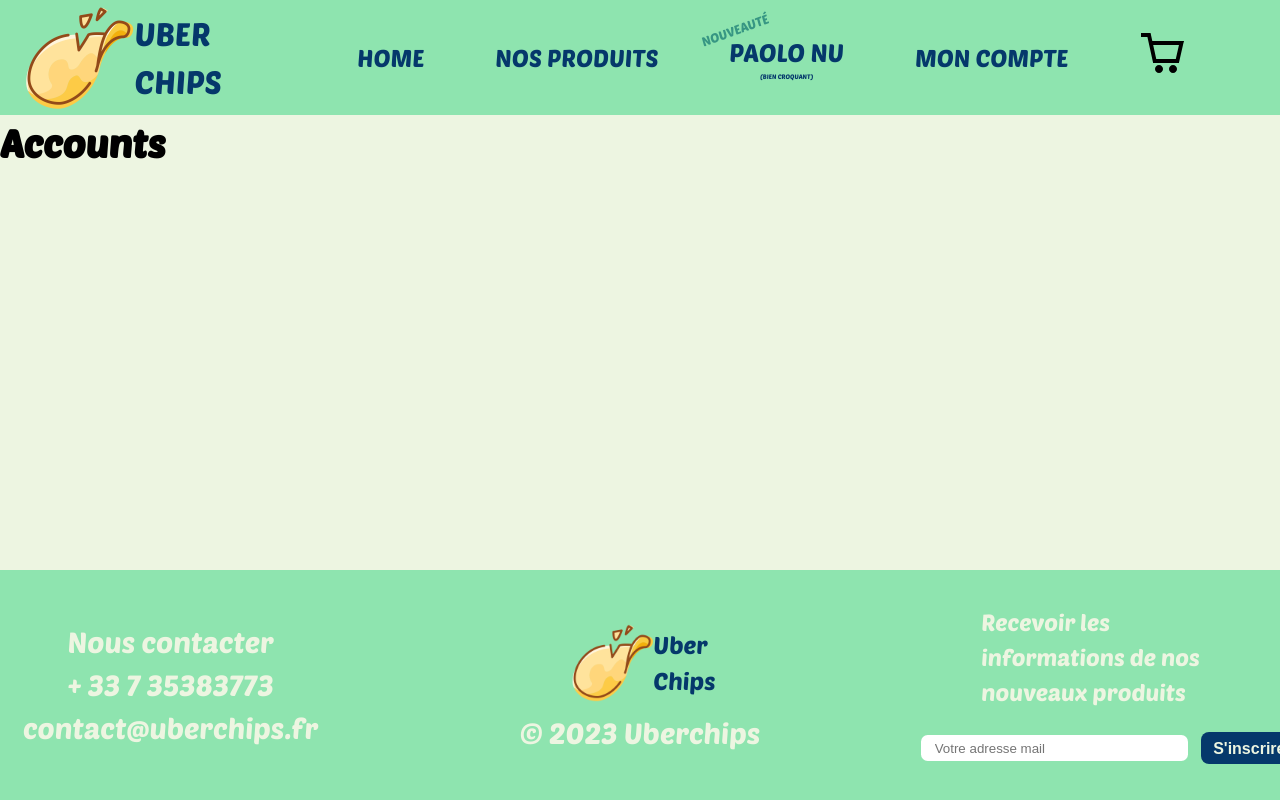
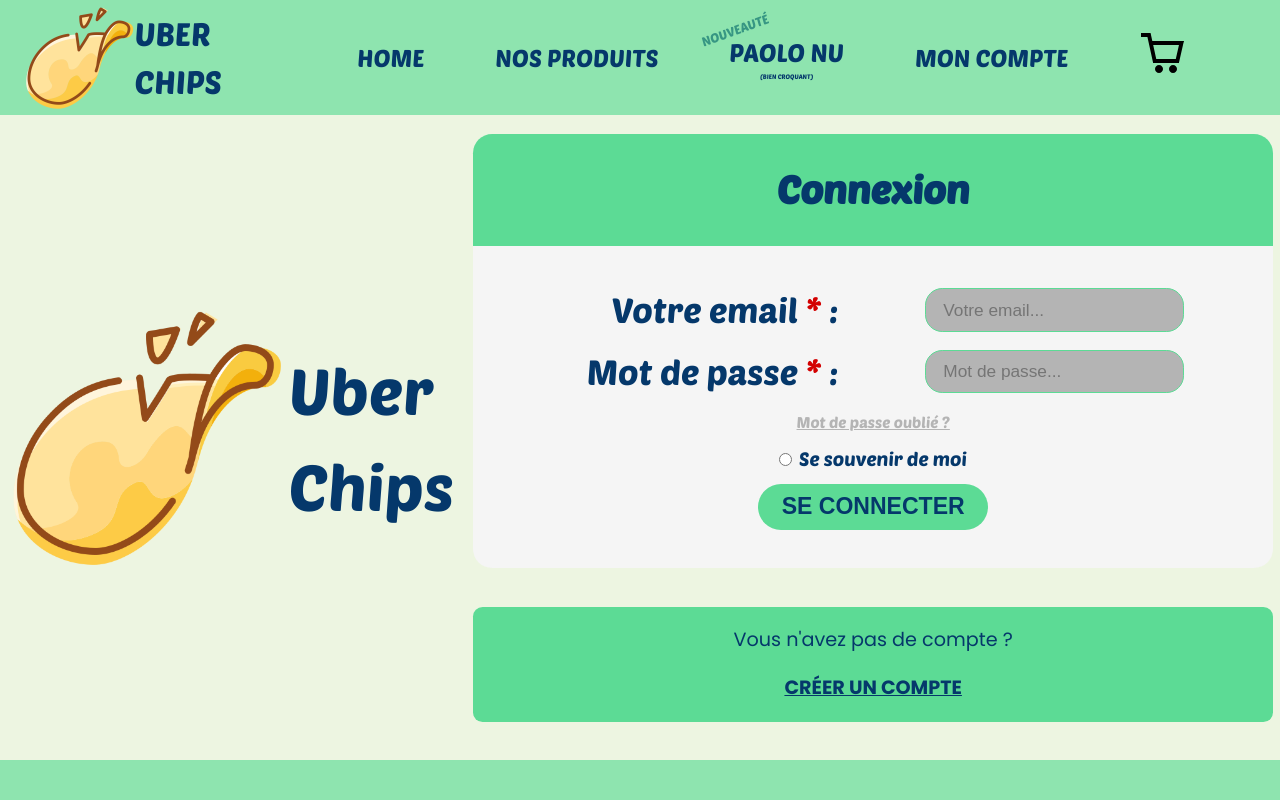
Before and after one commit to LoicDelplace/UberChips, a Vue app: page /accounts in a window 1280 px wide. Shown: the top 800 px of the page. Built offline with nearby package versions, Linux system fonts and the light colour scheme.

Commit message:
⚙ Connection view done

```diff
--- a/src/views/AccountsView.vue
+++ b/src/views/AccountsView.vue
@@ -1,14 +1,214 @@
-
 <template>
     <main>
-        <h1>Accounts</h1>
+      <div class="leftSide">
+        <div class="logoContainerAccount">
+          <img src="@/assets/images/Chips.png" alt="Logo Uberchips" class="logoImgAccount" />
+          <div class="logoTitleContainerAccount">
+            <span class="logoTitleAccount">Uber</span>
+            <span class="logoTitleAccount">Chips</span>
+          </div>
+        </div>
+      </div>
+      <div class="rightSide" v-if="!isConnected">
+        <div class="authContainer">
+          <div class="topContainer">
+            <h1>Connexion</h1>
+          </div>
+          <div class="content">
+            <form class="authForm">
+              <div class="mailContainer">
+                <label for="email">Votre email <span class="requiredStar">*</span> :</label>
+                <input type="email" id="email" placeholder="Votre email..." />
+              </div>
+              <div class="passwordContainer">
+                <label for="password">Mot de passe <span class="requiredStar">*</span> : </label>
+                <input type="password" id="password" placeholder="Mot de passe..." />
+              </div>
+              <p class="forgotPassword">
+                <router-link to="resetPassword">Mot de passe oublié ?</router-link>
+              </p>
+              <div class="rememberMe">
+                <input type="radio" name="rememberMe" id="rememberMe" />
+                <p>Se souvenir de moi</p>
+              </div>
+              <input type="button" value="Se connecter" />
+            </form>
+          </div>
+        </div>
+        <div class="registerLinkContainer">
+          <p>Vous n'avez pas de compte ?</p>
+          <router-link to="register">Créer un compte</router-link>
+        </div>
+      </div>
+      <!-- !isConnected -->
     </main>
-</template>
+  </template>
 
-<script setup>
+  <script setup>
+  import { ref } from 'vue'
+  import { RouterLink } from 'vue-router'
 
-</script>
+  const isConnected = ref(false)
+  </script>
 
-<style>
+  <style scoped lang="scss">
+  main {
+    display: flex;
+    justify-content: center;
+    align-items: center;
+    background-color: #edf5e1;
 
-</style>
+    .rightSide {
+      width: 100%;
+      height: 100%;
+      float: right;
+    }
+
+    .leftSide {
+      width: 100%;
+      display: flex;
+      justify-content: center;
+      align-items: center;
+      float: left;
+      // background-color: purple;
+
+      .logoContainerAccount {
+        display: flex;
+        align-items: center;
+        // background-color: red;
+        color: #05386b;
+        font-size: 2rem;
+        .logoImgAccount {
+          width: 10em;
+          height: 10em;
+        }
+        .logoTitleContainerAccount {
+          display: flex;
+          flex-direction: column;
+          justify-content: center;
+          font-size: 2em;
+          margin-left: -0.3em;
+        }
+      }
+    }
+  }
+
+  .authContainer {
+    display: flex;
+    flex-direction: column;
+    align-items: center;
+    width: 50rem;
+    margin: 0 1em;
+    border-radius: 1em;
+    margin-top: 1em;
+    margin-bottom: 1em;
+    .topContainer {
+      border: none;
+      border-radius: 1em 1em 0 0;
+      margin: 0;
+      width: 100%;
+      text-align: center;
+      background-color: #5cdb95;
+      h1 {
+        color: #05386b;
+        font-size: 2em;
+        padding: 0.7em;
+      }
+    }
+    .content {
+      border: none;
+      border-radius: 0 0 1em 1em;
+      margin: 0;
+      width: 100%;
+      text-align: center;
+      background-color: #f5f5f5;
+      color: #05386b;
+      padding: 2em;
+      .authForm {
+        .mailContainer,
+        .passwordContainer {
+          width: 18em;
+          font-size: 1.8em;
+          display: flex;
+          justify-content: space-between;
+          align-items: center;
+          label {
+            width: 8em;
+            text-align: right;
+          }
+          input[type='email'],
+          input[type='password'] {
+            font-size: 0.5em;
+            width: 15em;
+            height: 2.5em;
+            border-radius: 1em;
+            border: 1px solid #5cdb95;
+            background-color: #b4b4b4;
+            padding-left: 1em;
+            text-align: left;
+          }
+        }
+        display: flex;
+        flex-direction: column;
+        align-items: center;
+        justify-content: center;
+        gap: 0.5em;
+        .rememberMe {
+          display: flex;
+          align-items: center;
+          justify-content: center;
+          input[type='radio'] {
+            margin-right: 0.5em;
+          }
+        }
+        .forgotPassword {
+          color: #05386b;
+          cursor: pointer;
+          a {
+            color: #b4b4b4;
+            text-decoration: underline;
+            font-size: 0.8em;
+          }
+        }
+        input[type='button'] {
+          width: 10em;
+          height: 2em;
+          border-radius: 1em;
+          border: none;
+          background-color: #5cdb95;
+          color: #05386b;
+          font-size: 1.2em;
+          text-transform: uppercase;
+          font-weight: 800;
+          text-align: center;
+          cursor: pointer;
+        }
+
+        .requiredStar {
+          color: rgb(211, 0, 0);
+        }
+      }
+    }
+  }
+
+  .registerLinkContainer {
+    font-family: 'Poppins',sans-serif;
+    width: 50rem;
+    margin: 2em 1em;
+    background-color: #5cdb95;
+    border-radius: 0.5em;
+    display: flex;
+    flex-direction: column;
+    align-items: center;
+    justify-content: center;
+    gap: 1em;
+    padding: 1em;
+    color: #05386b;
+    a {
+      font-weight: bold;
+      color: #05386b;
+      text-decoration: UNDERLINE;
+      text-transform: uppercase;
+    }
+  }
+  </style>
```
